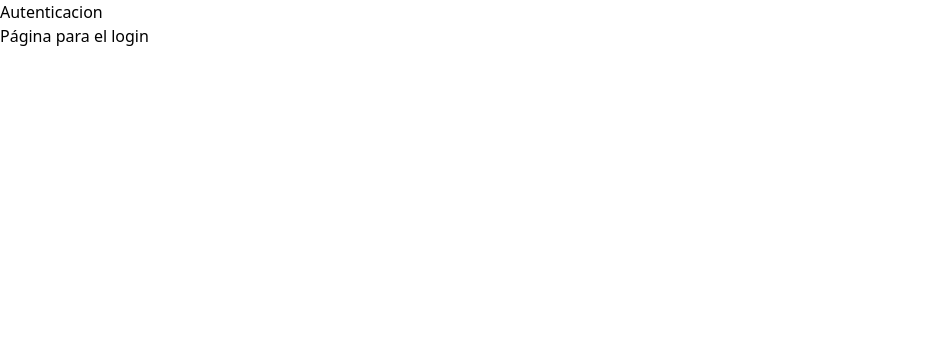
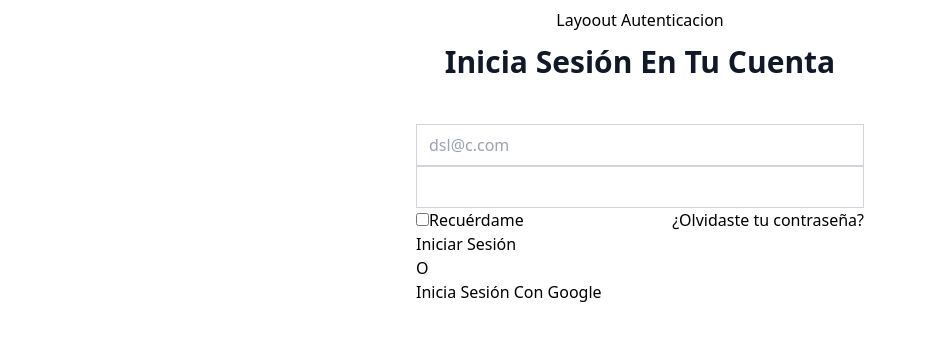
Before and after one commit to jdbarajass/ForzaSoft, a React (Create React App) app: page /login in a window 1280 px wide. Shown: the top 340 px of the page, without its empty margins (0-927 px from the left). Built offline with nearby package versions, Linux system fonts and the light colour scheme.

Commit message:
Pagina de login

```diff
--- a/src/layouts/AuthLayout.jsx
+++ b/src/layouts/AuthLayout.jsx
@@ -1,12 +1,12 @@
-import React from 'react'
+import React from "react";
 
-const AuthLayout = ({children}) => {
-    return (
-        <div>
-            Autenticacion
-            {children}
-        </div>
-    )
-}
+const AuthLayout = ({ children }) => {
+  return (
+    <div className="flex flex-col items-center justify-center bg-gary-50 py-2 px-4">
+      Layoout Autenticacion
+      <div className = "flex w-full">{children}</div>
+    </div>
+  );
+};
 
 export default AuthLayout;
--- a/src/pages/Login.jsx
+++ b/src/pages/Login.jsx
@@ -1,11 +1,61 @@
-import React from 'react'
+import React from "react";
+import { Link } from "react-router-dom";
 
 const Login = () => {
-    return (
+  return (
+    <div className="flex flex-col w-full justify-center items-center">
+      <h2 className="m-3 text-center text-3xl font-extrabold text-gray-900">
+        Inicia Sesión En Tu Cuenta
+      </h2>
+      <form className="mt-8 max-w-md">
         <div>
-            Página para el login
+          <input
+            className="appearence-none px-3 py-2 border border-gray-300 text-gray-900 rounded-none relative blobk w-full focus:outline-none focus:ring-indigo-500"
+            type="email"
+            placeholder="dsl@c.com"
+            required
+          />
+          <input
+            className="appearence-none px-3 py-2 border border-gray-300 text-gray-900 rounded-none relative blobk w-full focus:outline-none focus:ring-indigo-500"
+            type="email"
+            requiredtype="password"
+            required
+          />
         </div>
-    )
-}
+        <div className="flex justify-between">
+          <div>
+            <label htmlFor="recuerdame">
+              <input type="checkbox" name="recuerdame" />
+              Recuérdame
+            </label>
+          </div>
+          <div>
+            <Link to="/">¿Olvidaste tu contraseña?</Link>
+          </div>
+        </div>
+        <div>
+          <Link to="/admin">
+            <button type="submit">Iniciar Sesión</button>
+          </Link>
+        </div>
+        <div>O</div>
+        <div>
+          <button>Inicia Sesión Con Google</button>
+        </div>
+      </form>
+    </div>
+  );
+};
 
-export default Login
+export default Login;
+// <h2> = Sirve para colocar un titulo
+// <form> = Para hacer formularios
+// <input type="email"/> = Para que el usuario digite su correo y que sea realmente de ese tipo de correo electronico y no otra cosa
+// required = Sirve para que la persona que va a ingresar sepa que debe llenar ese campo o sino no puede seguir
+// placeholder = "dsl@c.com"; = para que se vea un ejemplo de como debe llenar ese campo requerido
+// <input type="checkbox" /> = Es un recuadro para seleccinar si quiero que recuerde la cuenta con la que estoy ingresando
+// Siempre los label debe estar asociados a un input y debo darle un nombre tanto en el input como en el label para eso es el htmlFor="recuerdame"> y el name = "recuerdame" />
+// <button type = "submit"> = Este codigo es el encargado de que despues de oprimir el boton me va a enviar esta información a la base de datos
+// className = "mt-8"> = margin top para que se separe un poco de la margen de arriba del a pagina
+// className = "appearence-none focus:outline-none" = para quitar el borde de los campos de contraseña y password que aparecen como un rectangulo y el outline es para no ponerle ningun delineado
+// El ring le pone un borde y una sombre
```
Also changed, not shown: src/media/Logo_Google.png (added).
